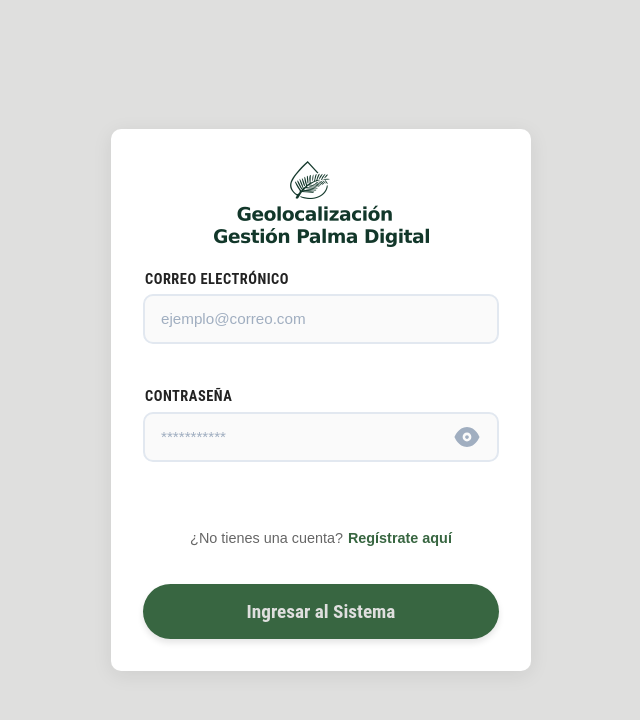
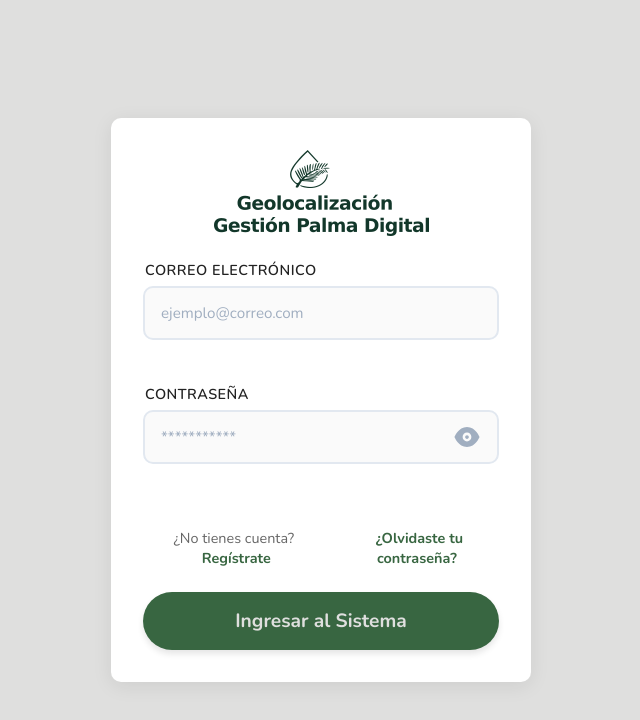
Before and after one commit to juanfernandez2306/admin_strategus, a React (Vite) app: page / in a window 1280 px wide. Shown: the top 720 px of the page, without its empty margins (319-959 px from the left). Built offline with nearby package versions, Linux system fonts and the light colour scheme.

Commit message:
ajustando formulario de login

```diff
--- a/src/App.css
+++ b/src/App.css
@@ -1,5 +1,8 @@
+
+@import url('https://fonts.googleapis.com/css2?family=Nunito:ital,wght@0,200..1000;1,200..1000&family=Roboto:ital,wght@0,100..900;1,100..900&display=swap');
+
 :root{
-    --font-header: 'Roboto Condensed', Arial, Helvetica, sans-serif;
+    --font-header: 'Nunito', Arial, Helvetica, sans-serif;
     --font-body: 'Nunito', Arial, Helvetica, sans-serif;
     --height-header: 3.5rem;
     --firts-color: #386641;
@@ -33,4 +36,5 @@ body{
   align-items: center;
   justify-content: center;
   background-color: var(--second-color);
+  font-family: var(--font-header);
 }
--- a/src/assets/components/login/LoginLayout.module.css
+++ b/src/assets/components/login/LoginLayout.module.css
@@ -89,9 +89,19 @@
 }
 
 /* Enlaces de pie de formulario */
+
+.contenedorEnlacesPie {
+  display: flex;
+  justify-content: space-between; /* Uno a la izquierda y otro a la derecha */
+  align-items: center;
+  width: 100%;
+  margin-top: 1.25rem;            /* Espaciado controlado respecto al input */
+  gap: 10px;                      /* Espacio de seguridad si la pantalla se achica */
+}
+
 .pieEnlace {
   text-align: center;
-  margin-top: 1.5rem;
+  margin: 0;
   font-family: var(--font-body);
   font-size: 0.9rem;
   color: #666666;
--- a/src/assets/components/login/LoginLayout.tsx
+++ b/src/assets/components/login/LoginLayout.tsx
@@ -62,12 +62,20 @@ const LoginLayout = () => {
             required
           />
 
-          <p className={style.pieEnlace}>
-          ¿No tienes una cuenta?
-          <a href="#" onClick={(e) => { e.preventDefault(); irARegistro(); }} className={style.enlaceAccion}>
-            Regístrate aquí
-          </a>
-        </p>
+          <div className={style.contenedorEnlacesPie}>
+            <p className={style.pieEnlace}>
+              ¿No tienes cuenta?
+              <a href="#" onClick={(e) => { e.preventDefault(); irARegistro(); }} className={style.enlaceAccion}>
+                Regístrate
+              </a>
+            </p>
+
+            <p className={style.pieEnlace}>
+              <a href="#" onClick={(e) => { e.preventDefault(); irARegistro(); }} className={style.enlaceAccion}>
+                ¿Olvidaste tu contraseña?
+              </a>
+            </p>
+          </div>
         </FormBaseLayout>
   );
 };
```
